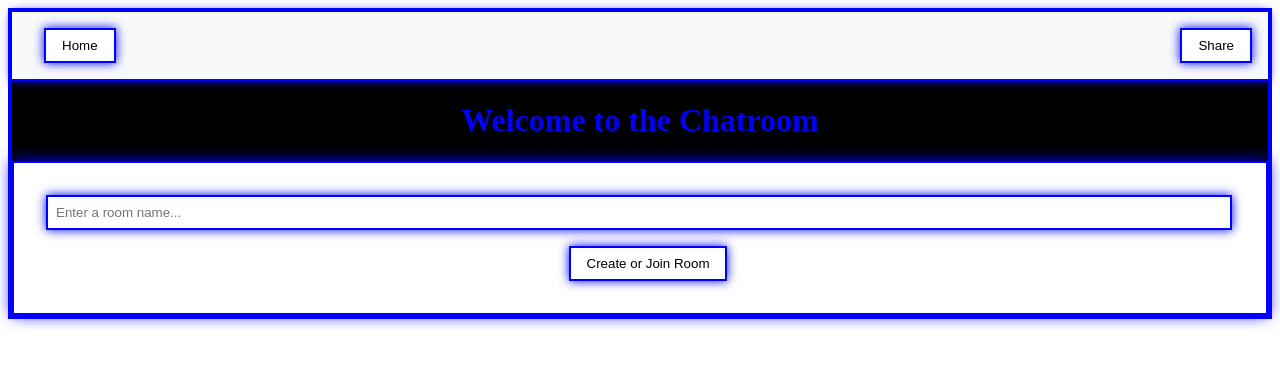
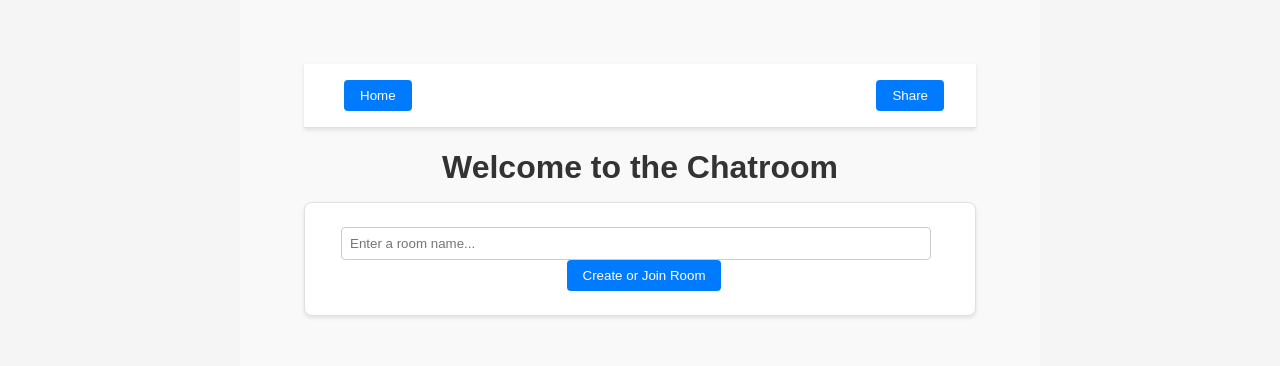
Before and after one commit to jonoak/real_time_chatroom, a React (Vite) app: page / in a window 1280 px wide. Shown: the top 366 px of the page. Built offline with nearby package versions, Linux system fonts and the light colour scheme.

Commit message:
adding updates

```diff
--- a/src/App.css
+++ b/src/App.css
@@ -1,40 +1,49 @@
+#root {
+  max-width: 800px;
+  margin: 0 auto;
+  padding: 2rem;
+  text-align: center;
+  background-color: #f9f9f9;
+  color: #333;
+  font-family: Arial, sans-serif;
+}
 
-#root {
-  max-width: 1280px;
-  margin: 0 auto;
-  padding: 0;
-  border: 2px solid blue;
-  text-align: center;
-  background: black;
-  color: blue;
+h1 {
+  font-size: 2rem;
+  margin-bottom: 1rem;
 }
 
 .card {
-  padding: 2em;
-  border: 2px solid blue;
-  box-shadow: 0 0 15px blue;
-  background: white;
-  color: black;
+  padding: 1.5rem;
+  border: 1px solid #e0e0e0;
+  border-radius: 8px;
+  background-color: #ffffff;
+  box-shadow: 0 2px 4px rgba(0, 0, 0, 0.1);
 }
 
 input[type="text"] {
   padding: 0.5rem;
-  margin-right: 1rem;
-  border: 2px solid blue;
-  box-shadow: 0 0 10px blue;
-  color: black;
-  background: white;
+  margin-right: 0.5rem;
+  border: 1px solid #ccc;
+  border-radius: 4px;
+  width: calc(100% - 2rem);
 }
 
 button {
   padding: 0.5rem 1rem;
-  border: 2px solid blue;
-  box-shadow: 0 0 10px blue;
-  color: black;
-  background: white;
+  border: none;
+  background-color: #007bff;
+  color: #ffffff;
+  border-radius: 4px;
   cursor: pointer;
+  transition: background-color 0.3s ease;
 }
 
-button:active, input[type="text"]:focus {
-  box-shadow: 0 0 15px blue;
+button:hover {
+  background-color: #0056b3;
 }
+
+input[type="text"]:focus {
+  border-color: #007bff;
+  outline: none;
+}
--- a/src/App.jsx
+++ b/src/App.jsx
@@ -1,14 +1,14 @@
-import React, { useState, useEffect } from 'react';
+import React, { useState } from 'react';
 import { BrowserRouter as Router, Route, Routes, useNavigate, useParams } from 'react-router-dom';
 import ChatRoom from './ChatRoom';
 import './App.css';
-import NavigationBar from './NavigationBar'; // Import the NavigationBar component
+import NavigationBar from './NavigationBar';
 
 function App() {
   return (
     <Router>
       <div id="root">
-        <NavigationBar /> {/* Add NavigationBar component here */}
+        <NavigationBar />
         <h1>Welcome to the Chatroom</h1>
         <Routes>
           <Route path="/" element={<RoomRedirect />} />
--- a/src/ChatRoom.css
+++ b/src/ChatRoom.css
@@ -1,82 +1,62 @@
 .chatroom {
-  max-width: 600px;
+  max-width: 800px;
   margin: 2rem auto;
-  background: white; /* Background set to white */
-  padding: 1rem;
+  background-color: #ffffff;
+  padding: 1.5rem;
   border-radius: 8px;
-  border: 2px solid blue; /* Added border */
-  box-shadow: 0 0 15px blue; /* Glowing blue outline */
+  border: 1px solid #e0e0e0;
+  box-shadow: 0 2px 4px rgba(0, 0, 0, 0.1);
 }
 
 .messages {
   max-height: 400px;
   overflow-y: auto;
   margin-bottom: 1rem;
-  color: black; /* Set text color to black */
+  color: #333;
 }
 
 .message {
-  margin-bottom: 0.5rem;
-  color: black; /* Set text color to black */
+  margin-bottom: 1rem;
 }
 
 .message-user {
   font-weight: bold;
-  color: black; /* Set text color to black */
+  color: #007bff;
 }
 
 .message-timestamp {
   font-size: 0.8em;
   color: #888;
-  margin-left: 1rem;
+  display: block;
+  text-align: right;
 }
 
-input[type="text"] {
-  width: calc(100% - 22px);
+textarea {
+  width: 100%;
   padding: 0.5rem;
   margin-bottom: 1rem;
-  border: 2px solid blue; /* Added border */
-  box-shadow: 0 0 10px blue; /* Glowing blue outline */
-  color: black; /* Set text color to black */
-  background: white; /* Background set to white */
+  border: 1px solid #ccc;
+  border-radius: 4px;
+  resize: vertical;
 }
 
 button {
   padding: 0.5rem 1rem;
-  margin-left: 1rem;
-  border: 2px solid blue; /* Added border */
-  box-shadow: 0 0 10px blue; /* Glowing blue outline */
-  color: black; /* Set text color to black */
-  background: white; /* Background set to white */
+  margin-left: 0.5rem;
+  border: none;
+  background-color: #007bff;
+  color: #ffffff;
+  border-radius: 4px;
   cursor: pointer;
+  transition: background-color 0.3s ease;
 }
 
-button:active, input[type="text"]:focus {
-  box-shadow: 0 0 15px blue; /* Stronger glow on focus/active */
+button:hover {
+  background-color: #0056b3;
 }
 
-/* Add this to your ChatRoom.css file */
-textarea {
-  width: calc(100% - 22px);
-  padding: 0.5rem;
-  margin-bottom: 1rem;
-  border: 2px solid blue;
-  box-shadow: 0 0 10px blue;
-  color: black;
-  background: white;
-  resize: vertical;
-  min-height: 60px;
+button:focus,
+textarea:focus {
+  border-color: #007bff;
+  outline: none;
 }
-
-textarea:focus {
-  box-shadow: 0 0 15px blue;
-}
-
-
-.message-timestamp {
-  font-size: 0.8em;
-  color: #888;
-  margin-left: 1rem;
-  display: block;  /* This will put the timestamp on a new line */
-  text-align: right;  /* This will align the timestamp to the right */
-}
--- a/src/NavigationBar.css
+++ b/src/NavigationBar.css
@@ -1,21 +1,22 @@
 .navigation-bar {
   display: flex;
   justify-content: space-between;
-  padding: 1rem;
-  background-color: #f8f9fa; /* Light background */
-  border-bottom: 2px solid blue; /* Blue border */
-  box-shadow: 0 0 10px blue; /* Glowing blue outline */
+  padding: 1rem 2rem;
+  background-color: #ffffff;
+  border-bottom: 1px solid #e0e0e0;
+  box-shadow: 0 2px 4px rgba(0, 0, 0, 0.1);
 }
 
 .navigation-bar button {
   padding: 0.5rem 1rem;
-  border: 2px solid blue; /* Added border */
-  box-shadow: 0 0 10px blue; /* Glowing blue outline */
-  color: black; /* Set text color to black */
-  background: white; /* Background set to white */
+  border: none;
+  background-color: #007bff;
+  color: #ffffff;
+  border-radius: 4px;
   cursor: pointer;
+  transition: background-color 0.3s ease;
 }
 
-.navigation-bar button:active {
-  box-shadow: 0 0 15px blue; /* Stronger glow on active */
+.navigation-bar button:hover {
+  background-color: #0056b3;
 }
--- a/src/NavigationBar.jsx
+++ b/src/NavigationBar.jsx
@@ -1,6 +1,6 @@
 import React from 'react';
 import { useNavigate } from 'react-router-dom';
-import './NavigationBar.css'; // Add CSS for the navigation bar
+import './NavigationBar.css'; // Updated CSS for the navigation bar
 
 function NavigationBar() {
   const navigate = useNavigate();
@@ -20,10 +20,10 @@ function NavigationBar() {
   };
 
   return (
-    <div className="navigation-bar">
+    <nav className="navigation-bar">
       <button onClick={goHome}>Home</button>
       <button onClick={copyLink}>Share</button>
-    </div>
+    </nav>
   );
 }
 
--- /dev/null
+++ b/src/main.css
@@ -0,0 +1,11 @@
+body {
+    margin: 0;
+    padding: 0;
+    font-family: Arial, sans-serif;
+    background-color: #f5f5f5;
+    color: #333;
+  }
+
+  * {
+    box-sizing: border-box;
+  }
```
Also changed, not shown: src/main.jsx (+5 -5 lines), output.txt, 1 other file (tests, documents, lock files or other folders).
